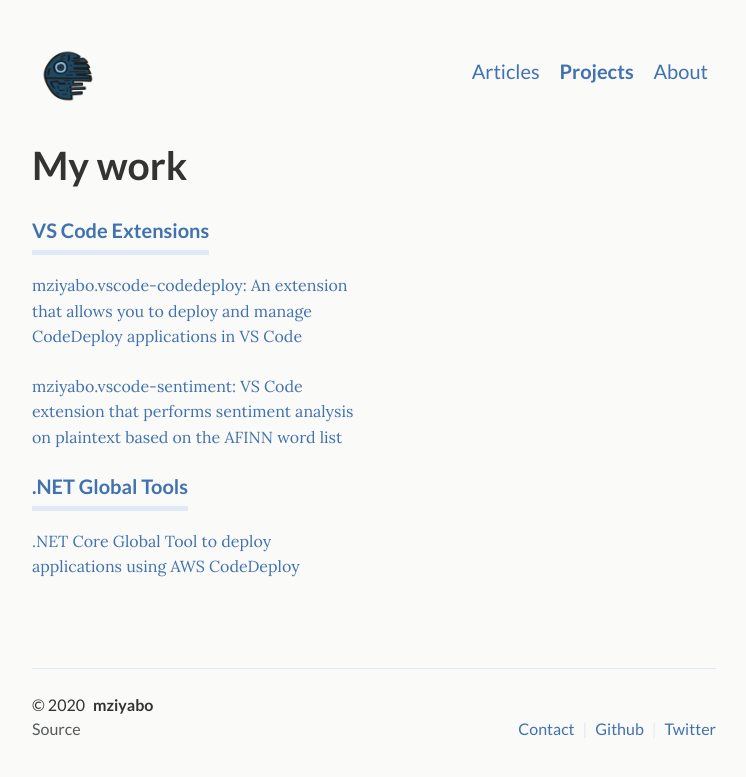
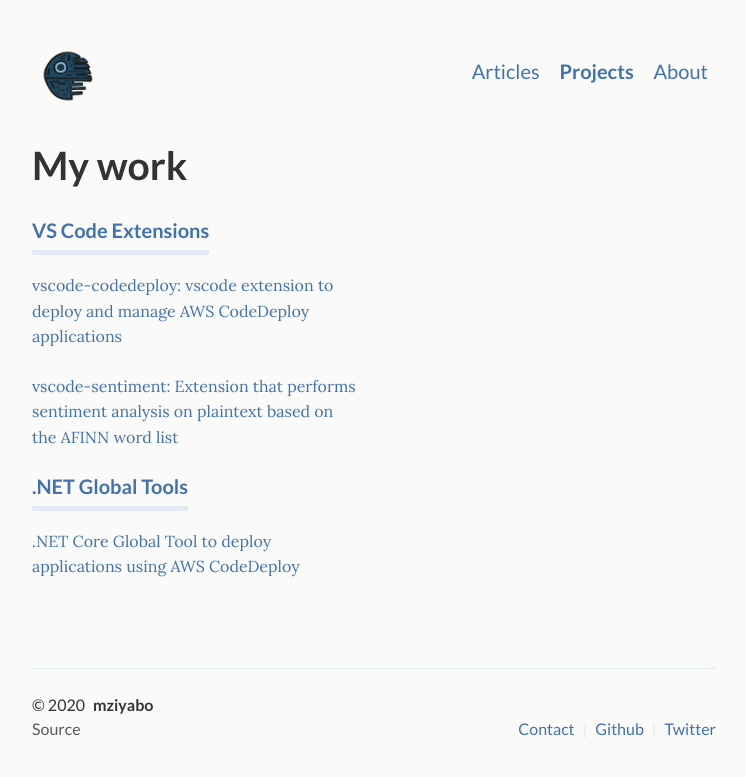
Before and after one commit to mziyabo/mziyabo.github.io, a Jekyll site: the page built from _pages/projects.html, in a window 1280 px wide. Shown: the top 777 px of the page, without its empty margins (266-1012 px from the left). Built offline with Jekyll 4.4.1, drawn with Linux system fonts in a browser that asks for light colours.

```diff
--- a/_pages/projects.html
+++ b/_pages/projects.html
@@ -14,12 +14,11 @@ permalink: /projects/
     <div class="unit half">
       <div class="project">
         <h4 class="project-title"><a href="/projects/">VS Code Extensions</a></h4>
-        <p> <a href="https://marketplace.visualstudio.com/items?itemName=mziyabo.vscode-codedeploy">mziyabo.vscode-codedeploy: An extension that allows you to deploy and manage CodeDeploy applications in VS Code</a>
+        <p> <a href="https://marketplace.visualstudio.com/items?itemName=mziyabo.vscode-codedeploy">vscode-codedeploy: vscode extension to deploy and manage AWS CodeDeploy applications</a>
         </p>
-        <p> <a href="https://marketplace.visualstudio.com/items?itemName=mziyabo.vscode-sentiment">mziyabo.vscode-sentiment: VS Code extension that performs sentiment analysis on plaintext based on the AFINN word list</a>
+        <p> <a href="https://marketplace.visualstudio.com/items?itemName=mziyabo.vscode-sentiment">vscode-sentiment: Extension that performs sentiment analysis on plaintext based on the AFINN word list</a>
         </p>
       </div>
-
 
       <div class="project">
         <h4 class="project-title"><a href="/projects/">.NET Global Tools</a></h4>
```
Also changed, not shown: _posts/2016-09-08-telone-directory-enquiry-using-powershell.md (deleted, +0 -31 lines), _posts/2020-01-02-building-firecracker-on-a-windows-dev-box.md (added, +31 -0 lines), assets/posts/checkenv.PNG (added), 1 other file.
